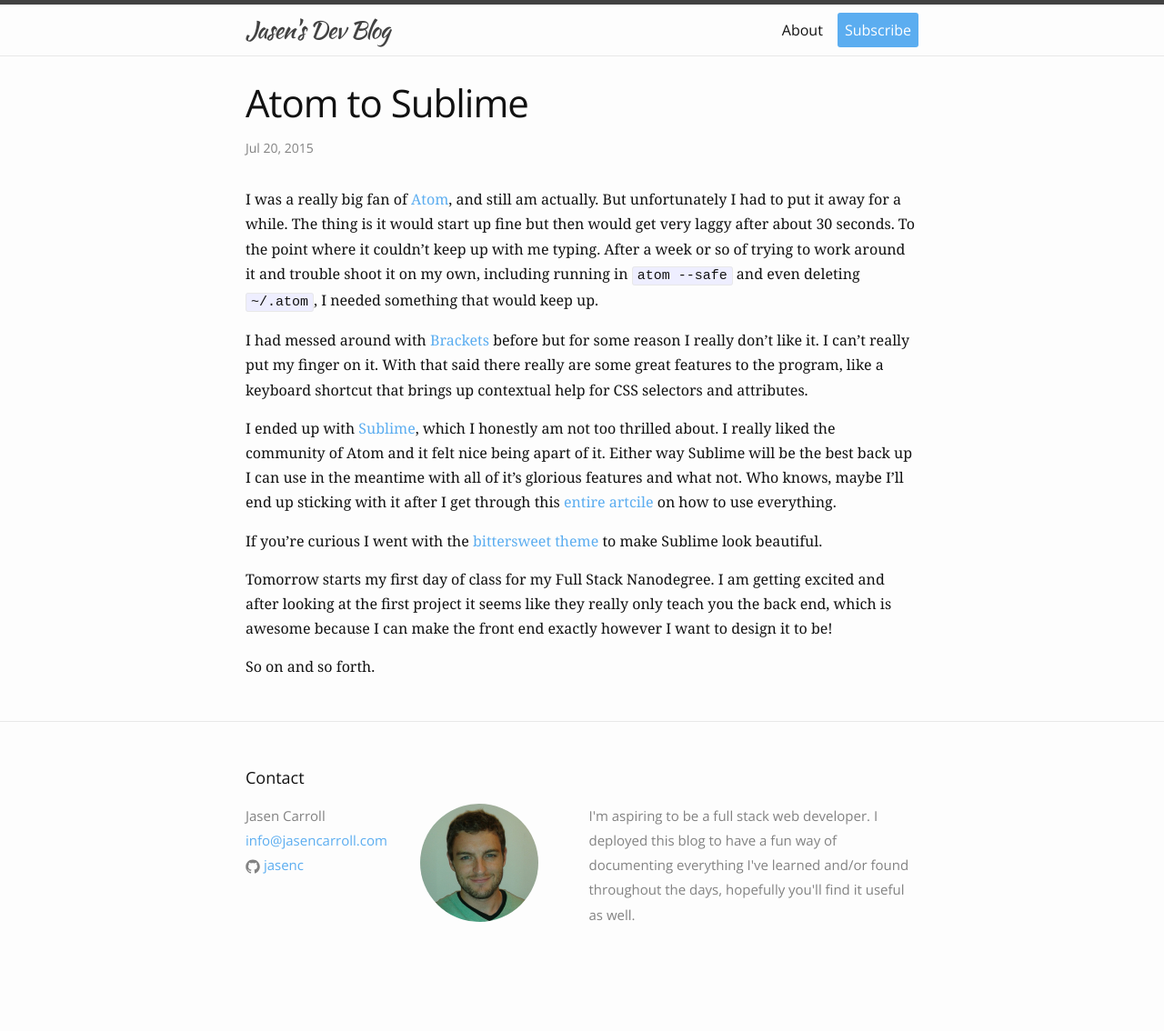
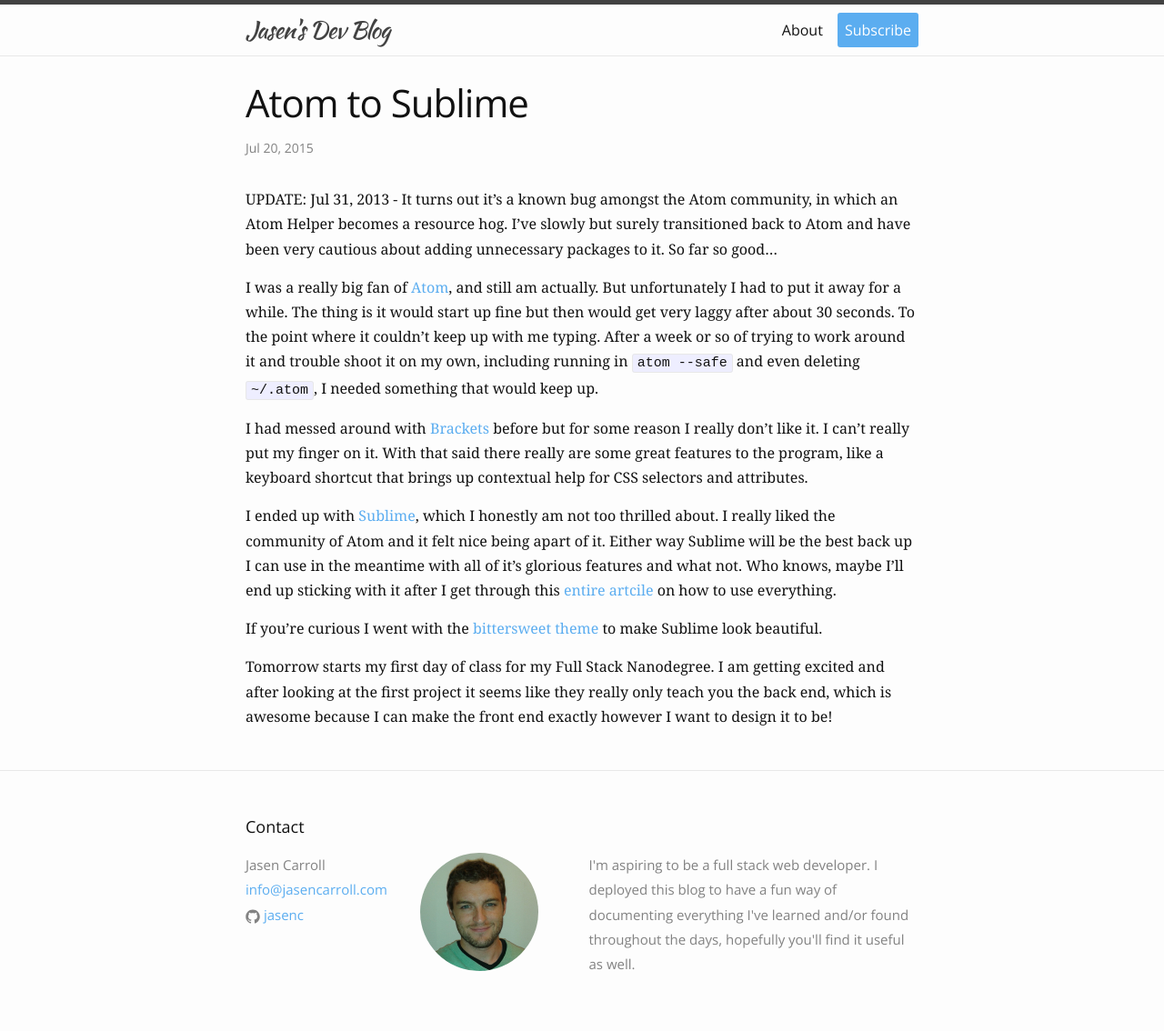
Before and after one commit to jasencblog/jasencblog.github.io, a Jekyll site: the page built from _posts/2015-07-20-atom-to-sublime.markdown, in a window 1280 px wide. Shown: the whole page at 91% size. Built offline with Jekyll 4.4.1, drawn with Linux system fonts in a browser that asks for light colours; before the commit the page ends 1080 px from its top, so only the background shows below that.

Commit message:
docs: update atom to sublime

```diff
--- a/_posts/2015-07-20-atom-to-sublime.markdown
+++ b/_posts/2015-07-20-atom-to-sublime.markdown
@@ -3,6 +3,8 @@
 title:  "Atom to Sublime"
 date:   2015-07-20
 ---
+
+UPDATE: Jul 31, 2013 - It turns out it's a known bug amongst the Atom community, in which an Atom Helper becomes a resource hog. I've slowly but surely transitioned back to Atom and have been very cautious about adding unnecessary packages to it. So far so good...
 
 I was a really big fan of [Atom](http://atom.io), and still am actually. But unfortunately I had to put it away for a while. The thing is it would start up fine but then would get very laggy after about 30 seconds. To the point where it couldn't keep up with me typing. After a week or so of trying to work around it and trouble shoot it on my own, including running in `atom --safe` and even deleting `~/.atom`, I needed something that would keep up.
 
@@ -13,5 +15,3 @@
 If you're curious I went with the [bittersweet theme](https://github.com/nhat-nguyen/bittersweet) to make Sublime look beautiful.
 
 Tomorrow starts my first day of class for my Full Stack Nanodegree. I am getting excited and after looking at the first project it seems like they really only teach you the back end, which is awesome because I can make the front end exactly however I want to design it to be!
-
-So on and so forth.
```
